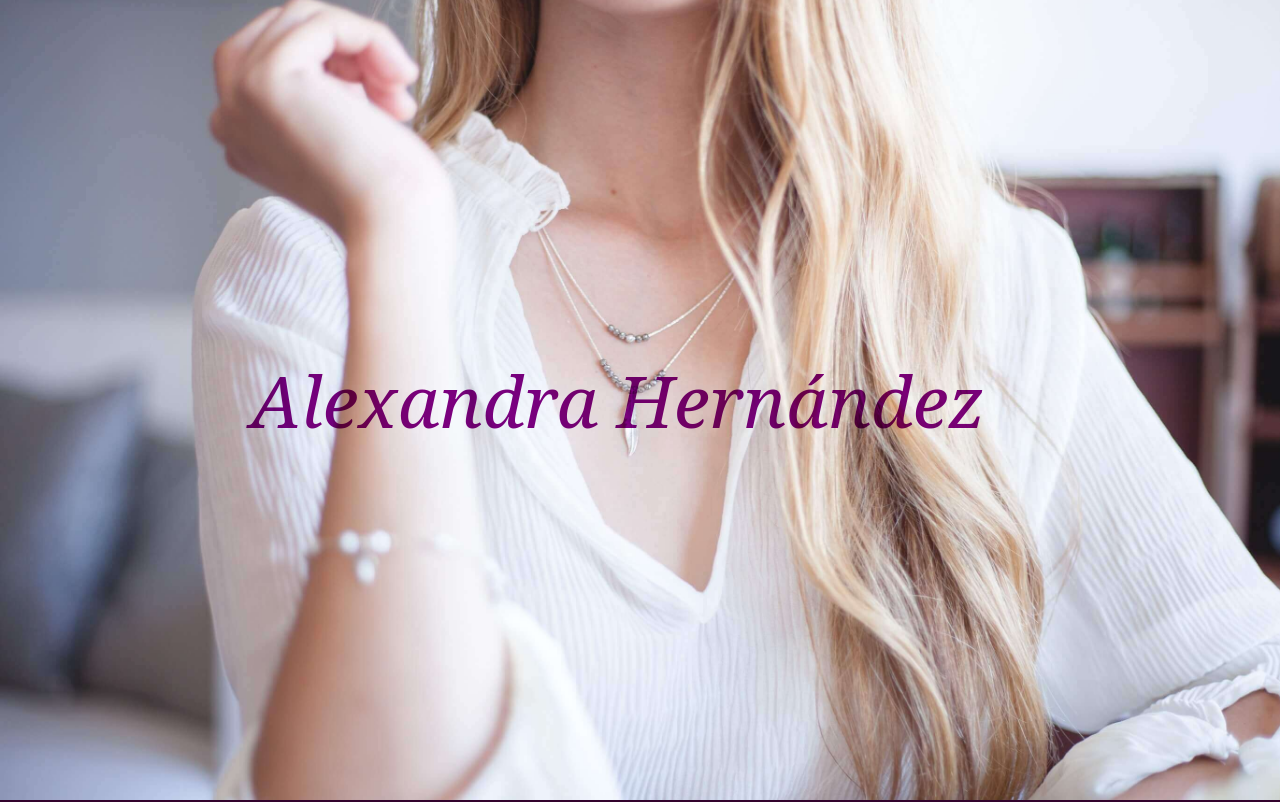
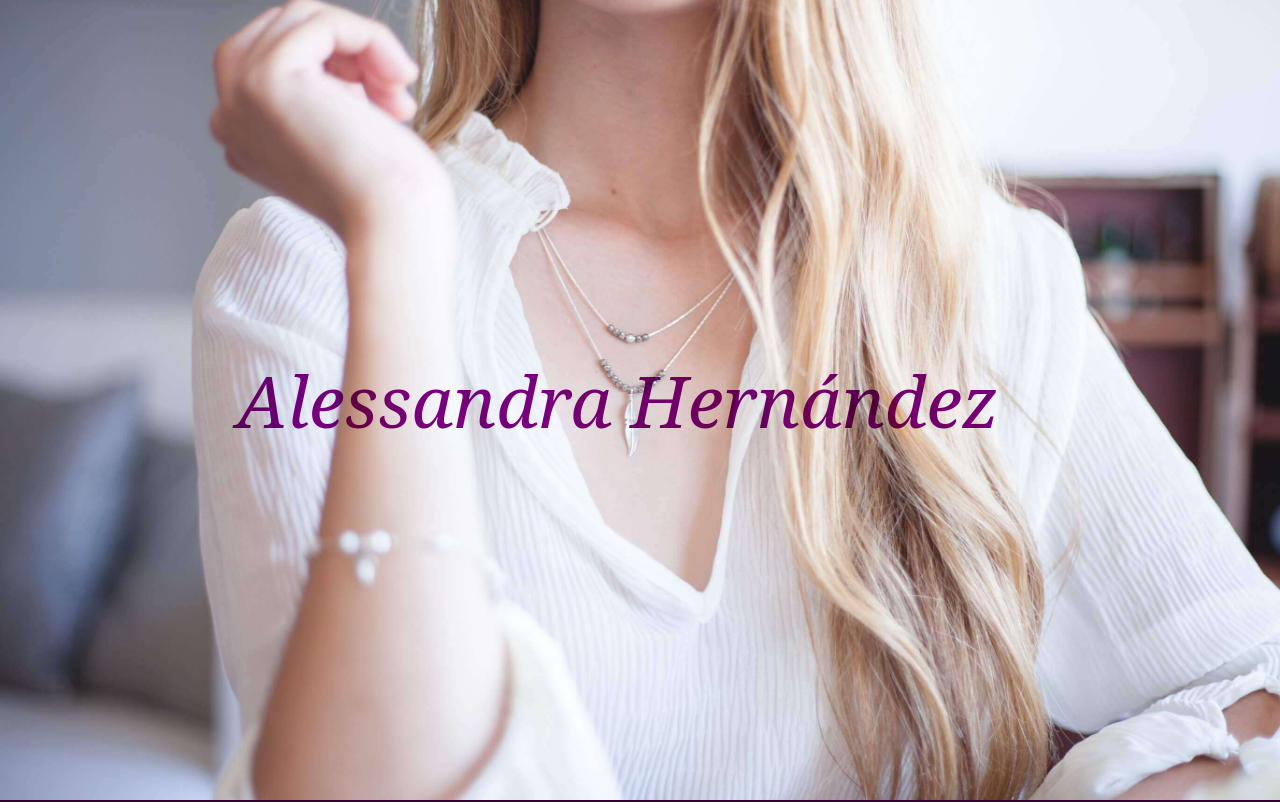
Before and after one commit to Alejandro-va/parallax, a plain HTML site: page index.html in a window 1280 px wide. Shown: the top 802 px of the page. Drawn offline with nearby package versions, Linux system fonts and the light colour scheme.

Commit message:
alessandra

```diff
--- a/index.html
+++ b/index.html
@@ -17,7 +17,7 @@
 <body>
   <div class="contenido-header">
     <div class="fondo" id="fondo">
-      <h1 class="texto">Alexandra Hernández</h1>
+      <h1 class="texto">Alessandra Hernández</h1>
     </div>
   </div>
 
```
